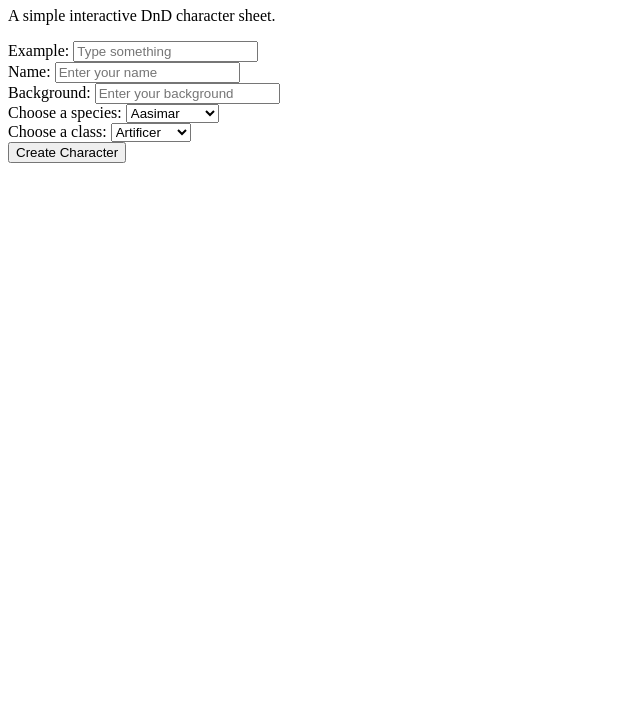
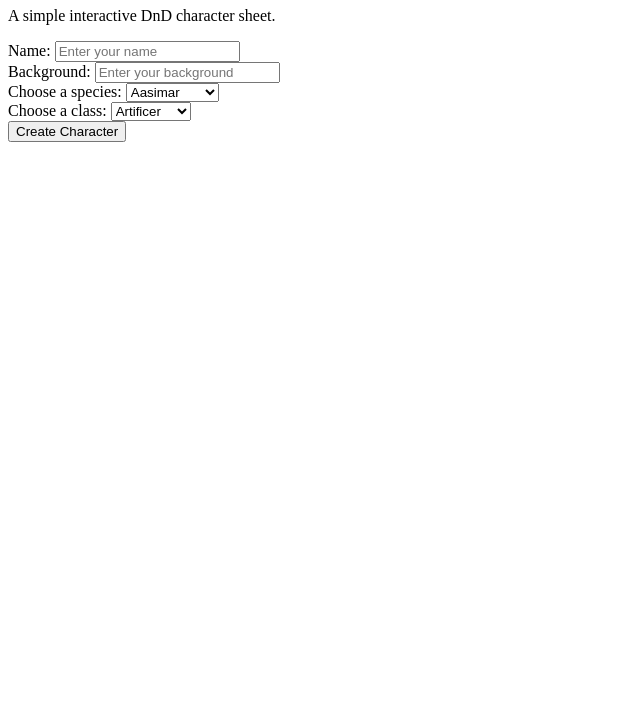
Before and after one commit to CS410-DND-CHARACTER-COMPANION/cs410project, a website: page frontend/index.html in a window 1280 px wide. Shown: the part 73-800 px from the top of the page, without its empty margins (0-640 px from the left). Drawn offline with nearby package versions, Linux system fonts and the light colour scheme; no server answers.

Commit message:
Add minor edits

```diff
--- a/db.js
+++ b/db.js
@@ -1,4 +1,4 @@
-// connects to database and creates a character and inserts it into the collection
+// test file to test database connection
 
 const {MongoClient} = require('mongodb');
 
--- a/frontend/index.html
+++ b/frontend/index.html
@@ -14,10 +14,11 @@
         <!-- WIP -->
 
         <form id = "characterForm">
-            <label for="TextBox">Example:</label><!--Depend if you want something in front of the text box-->
-            <input id="TextBoxA" placeholder="Type something" type="text"> <!--Text Box-->
-            <!--Link for more info on types of "input" user can make: https://www.w3schools.com/tags/tag_input.asp-->
-            <br/> <!--new line-->
+            <!-- example text box:
+            <label for="TextBox">Example:</label> Depends if you want something in front of the text box
+            <input id="TextBoxA" placeholder="Type something" type="text"> Text Box
+            Link for more info on types of "input" user can make: https://www.w3schools.com/tags/tag_input.asp
+            <br/> -->
 
             <label for="NameText">Name:</label>
             <input id="Name" placeholder="Enter your name" type="text"> <!--Text Box-->
@@ -71,7 +72,6 @@
 
         <!-- socket.io integration -->
         <script src="/socket.io/socket.io.js"></script>
-        <!-- handle form submission -->
         <script src="/js/socket.js"></script>
     </body>
 </html>
```
